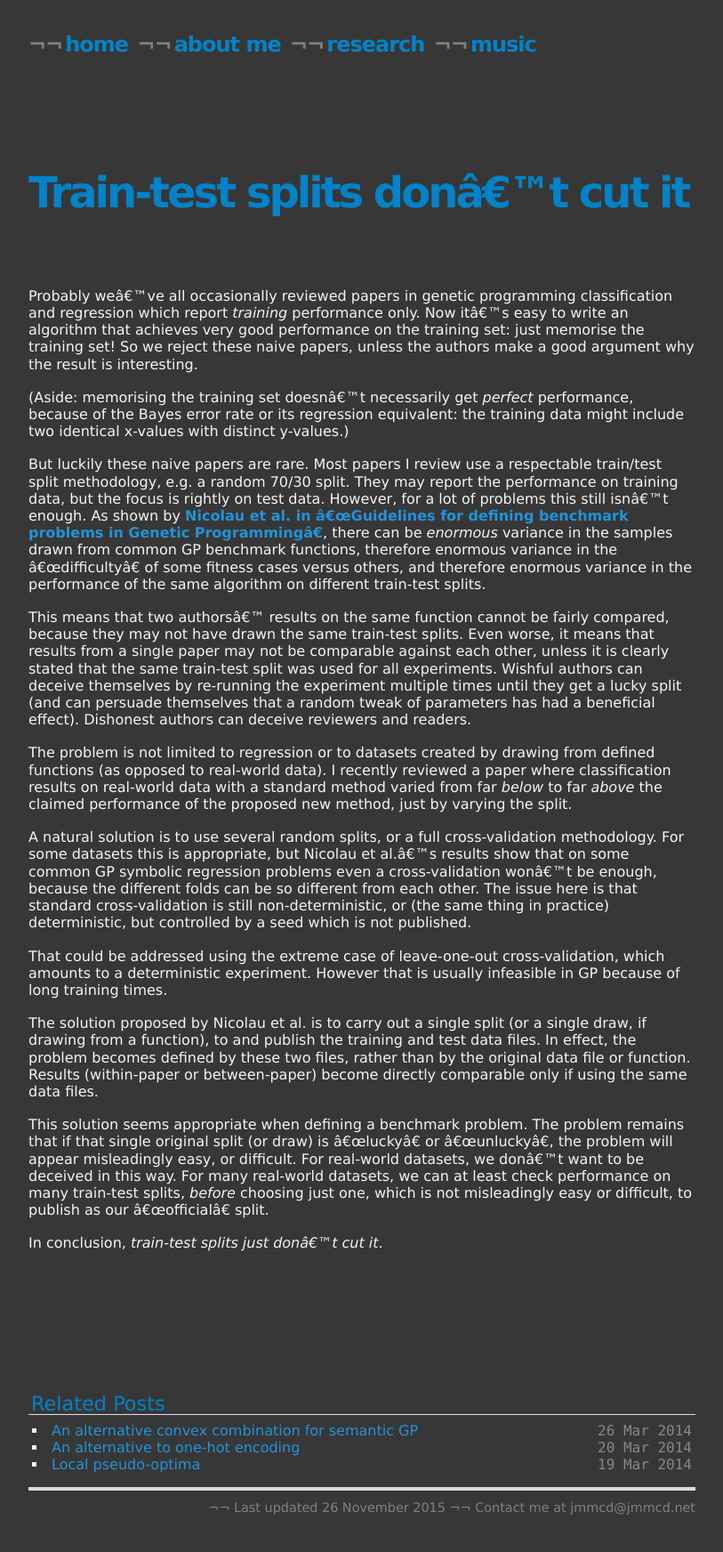
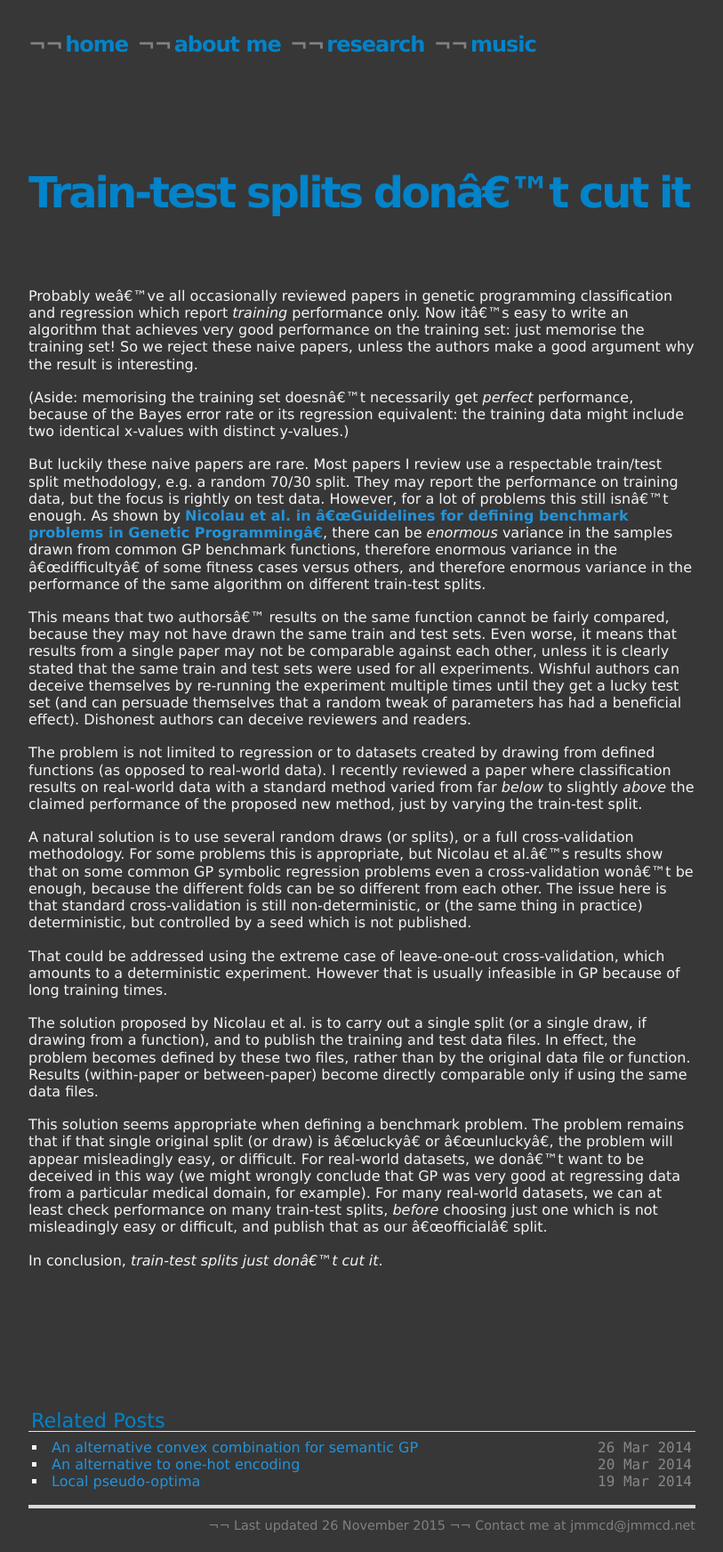
Before and after one commit to jmmcd/jmmcd.github.com, a Jekyll site: the page built from _posts/2015-11-25-train-test-splits-dont-cut-it.md, in a window 1280 px wide. Shown: the whole page at 89% size, without its empty margins (233-1046 px from the left). Built offline with Jekyll 4.4.1, drawn with Linux system fonts in a browser that asks for light colours; Markdown is read by kramdown in place of the engine named in the settings.

Commit message:
Publishing.

```diff
--- a/_posts/2015-11-25-train-test-splits-dont-cut-it.md
+++ b/_posts/2015-11-25-train-test-splits-dont-cut-it.md
@@ -32,37 +32,37 @@ in the performance of the same algorithm on different train-test
 splits.
 
 This means that two authors' results on the same function cannot be
-fairly compared, because they may not have drawn the same train-test
-splits. Even worse, it means that results from a single paper may not
-be comparable against each other, unless it is clearly stated that the
-same train-test split was used for all experiments. Wishful authors
-can deceive themselves by re-running the experiment multiple times
-until they get a lucky split (and can persuade themselves that a
-random tweak of parameters has had a beneficial effect). Dishonest
-authors can deceive reviewers and readers.
+fairly compared, because they may not have drawn the same train and
+test sets. Even worse, it means that results from a single paper may
+not be comparable against each other, unless it is clearly stated that
+the same train and test sets were used for all experiments. Wishful
+authors can deceive themselves by re-running the experiment multiple
+times until they get a lucky test set (and can persuade themselves
+that a random tweak of parameters has had a beneficial
+effect). Dishonest authors can deceive reviewers and readers.
 
 The problem is not limited to regression or to datasets created by
 drawing from defined functions (as opposed to real-world data). I
 recently reviewed a paper where classification results on real-world
-data with a standard method varied from far *below* to far *above* the
-claimed performance of the proposed new method, just by varying the
-split.
+data with a standard method varied from far *below* to slightly
+*above* the claimed performance of the proposed new method, just by
+varying the train-test split.
 
-A natural solution is to use several random splits, or a full
-cross-validation methodology. For some datasets this is appropriate,
-but Nicolau et al.'s results show that on some common GP symbolic
-regression problems even a cross-validation won't be enough, because
-the different folds can be so different from each other. The issue
-here is that standard cross-validation is still non-deterministic, or
-(the same thing in practice) deterministic, but controlled by a seed
-which is not published.
+A natural solution is to use several random draws (or splits), or a
+full cross-validation methodology. For some problems this is
+appropriate, but Nicolau et al.'s results show that on some common GP
+symbolic regression problems even a cross-validation won't be enough,
+because the different folds can be so different from each other. The
+issue here is that standard cross-validation is still
+non-deterministic, or (the same thing in practice) deterministic, but
+controlled by a seed which is not published.
 
 That could be addressed using the extreme case of leave-one-out
 cross-validation, which amounts to a deterministic experiment. However
 that is usually infeasible in GP because of long training times.
 
 The solution proposed by Nicolau et al. is to carry out a single split
-(or a single draw, if drawing from a function), to and publish the
+(or a single draw, if drawing from a function), and to publish the
 training and test data files. In effect, the problem becomes defined
 by these two files, rather than by the original data file or
 function. Results (within-paper or between-paper) become directly
@@ -72,9 +72,11 @@ This solution seems appropriate when defining a benchmark problem. The
 problem remains that if that single original split (or draw) is
 "lucky" or "unlucky", the problem will appear misleadingly easy, or
 difficult. For real-world datasets, we don't want to be deceived in
-this way. For many real-world datasets, we can at least check
-performance on many train-test splits, *before* choosing just one,
-which is not misleadingly easy or difficult, to publish as our
-"official" split.
+this way (we might wrongly conclude that GP was very good at
+regressing data from a particular medical domain, for example). For
+many real-world datasets, we can at least check performance on many
+train-test splits, *before* choosing just one which is not
+misleadingly easy or difficult, and publish that as our "official"
+split.
 
 In conclusion, *train-test splits just don't cut it*.
```
